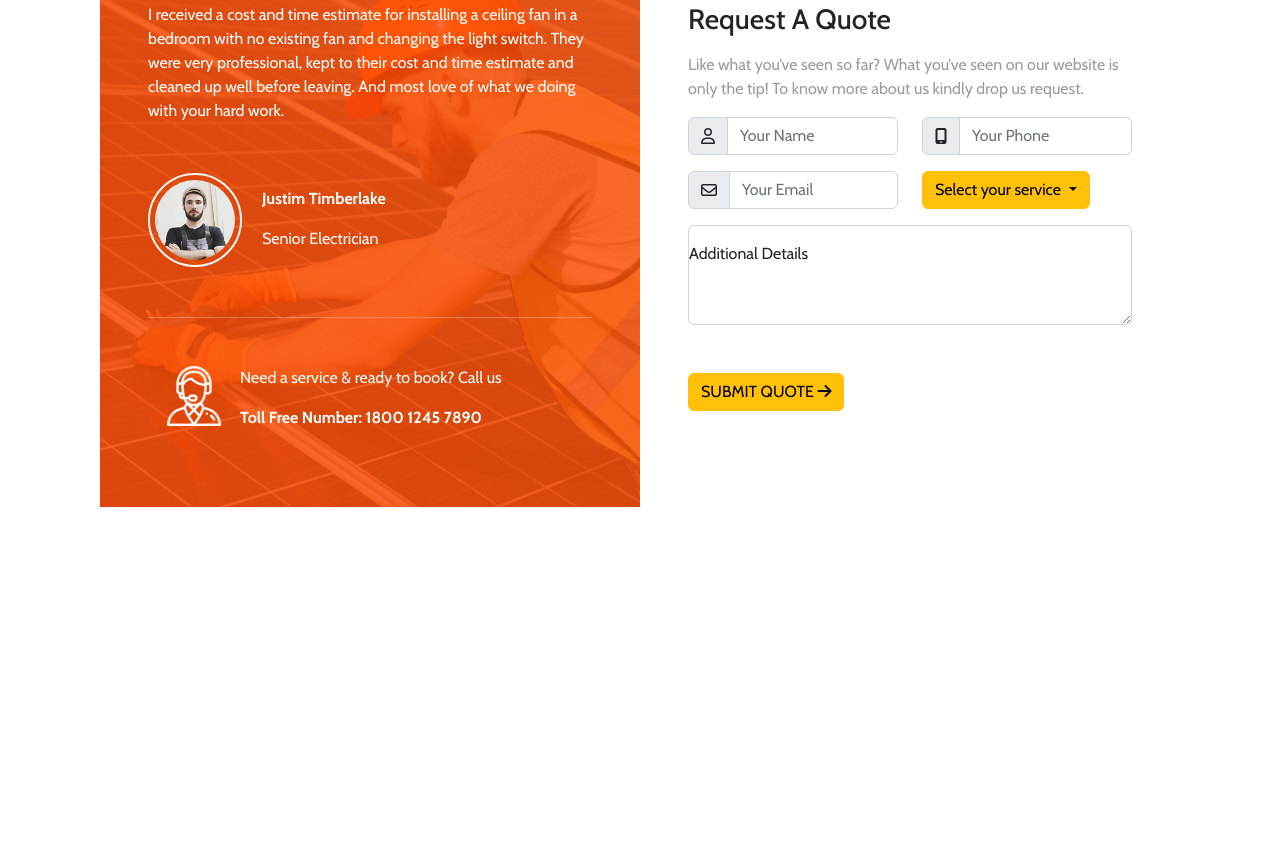
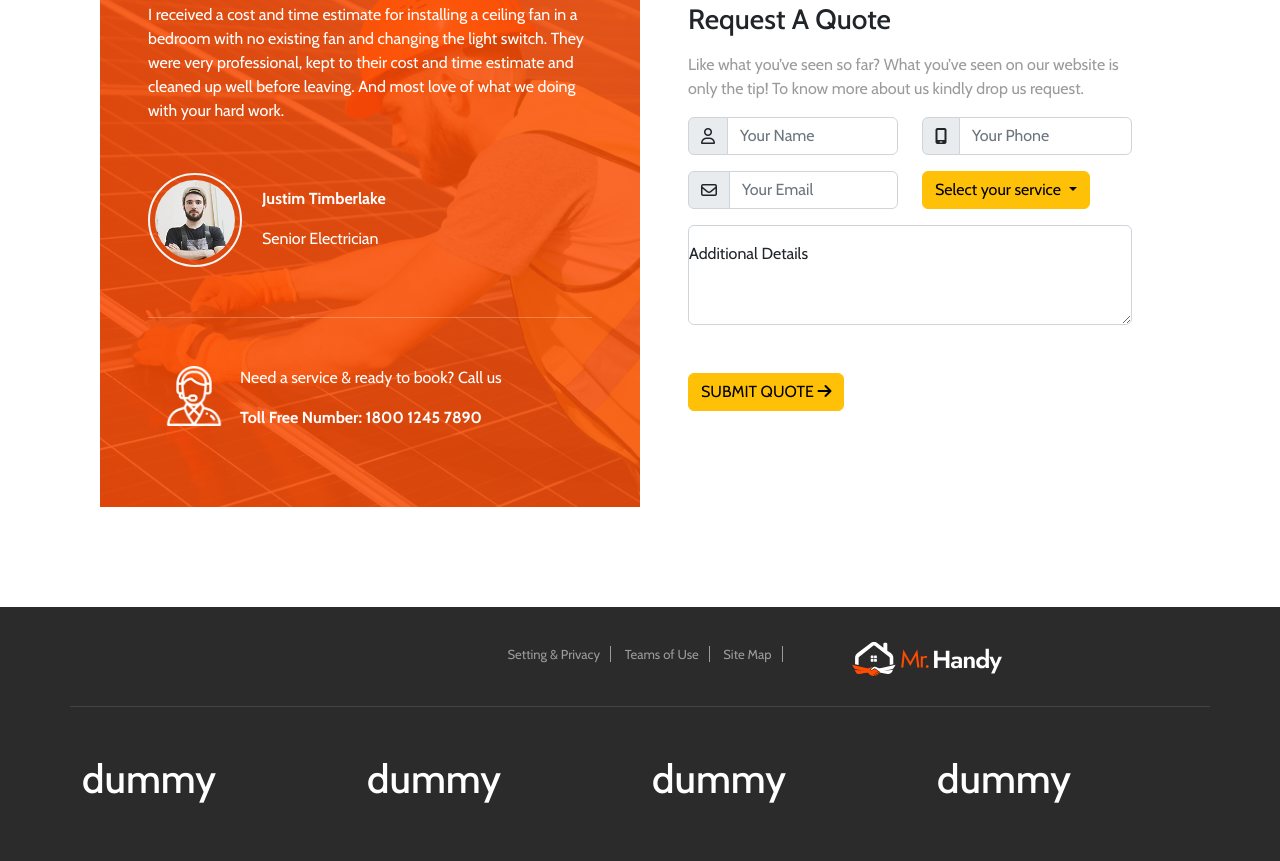
Before and after one commit to droidhazard/mr-handy-website, a plain HTML site: page index.html in a window 1280 px wide. Shown: the part 2647-3508 px from the top of the page. Before the commit the page ends 3254 px from the top, so only its background shows below. Drawn offline with nearby package versions, Linux system fonts and the light colour scheme.

Commit message:
footer in progress

```diff
--- a/css/style.css
+++ b/css/style.css
@@ -6,11 +6,12 @@
   margin: 0;
   padding: 0;
   box-sizing: inherit;
-  transition: all 0.3s ease-out;
+  transition: all 0.2s ease-out;
 }
 
 :root {
   --orange: #ff4c01;
+  --footer-bg: #2b2b2b;
 }
 
 ::selection {
@@ -154,6 +155,37 @@ body {
   align-items: flex-end;
 }
 
+.footer {
+  background-color: var(--footer-bg);
+  padding: 35px 50px 50px;
+}
+
+.footer-social-icon {
+  background-color: #4f4f4f;
+  font-size: 15px;
+  margin: 5px;
+  color: #9b9b9b;
+}
+
+.footer-top-link {
+  color: #9b9b9b;
+  text-decoration: none;
+  font-size: 13px;
+  padding: 0 10px;
+  border-right: 1px solid #9b9b9b;
+}
+
+.footer-top-link:hover {
+  color: var(--orange);
+}
+
+.hr-1px-grey {
+  margin-top: 30px;
+  height: 1px;
+  background-color: #444444;
+  width: 100%;
+}
+
 
 
 /*  */
--- a/index.html
+++ b/index.html
@@ -308,6 +308,46 @@
     </div>
   </section>
 
+  <!-- * Footer -->
+  <footer class="footer">
+    <div class="container">
+      <div class="row">
+        <!-- <div class="col-md-4">
+          <a href="#!" class="footer-social-icon"><i class="fa-brands fa-facebook-f"></i></a>
+          <a href="#!" class="footer-social-icon"><i class="fa-brands fa-twitter"></i></a>
+          <a href="#!" class="footer-social-icon"><i class="fa-brands fa-flickr"></i></a>
+          <a href="#!" class="footer-social-icon"><i class="fa-brands fa-vimeo-v"></i></a>
+          <a href="#!" class="footer-social-icon"><i class="fa-brands fa-instagram"></i></a>
+        </div> -->
+        <div class="col-md-4 offset-4 text-center">
+          <a href="#!" class="footer-top-link">Setting & Privacy</a>
+          <a href="#!" class="footer-top-link">Teams of Use</a>
+          <a href="#!" class="footer-top-link">Site Map</a>
+        </div>
+        <div class="col-md-4 text-right">
+          <a class="navbar-brand" href="#!">
+            <img src="./img/logo-ele-footer.svg" alt="">
+          </a>
+        </div>
+        <div class="hr-1px-grey"></div>
+      </div>
+      <div class="row mt-5">
+        <div class="col-md-3">
+          <h1 class="color-text-white">dummy</h1>
+        </div>
+        <div class="col-md-3">
+          <h1 class="color-text-white">dummy</h1>
+        </div>
+        <div class="col-md-3">
+          <h1 class="color-text-white">dummy</h1>
+        </div>
+        <div class="col-md-3">
+          <h1 class="color-text-white">dummy</h1>
+        </div>
+      </div>
+    </div>
+  </footer>
+
 
 
   <!-- Bootstrap JS -->
```
Also changed, not shown: img/logo-ele-footer.svg (added).
